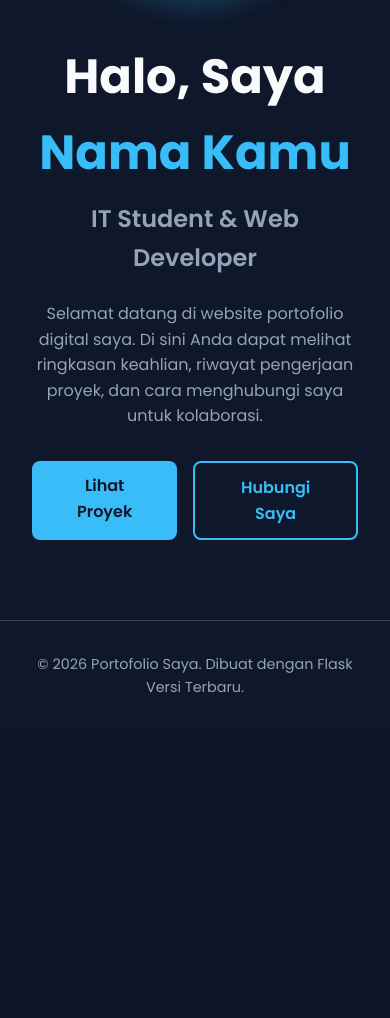
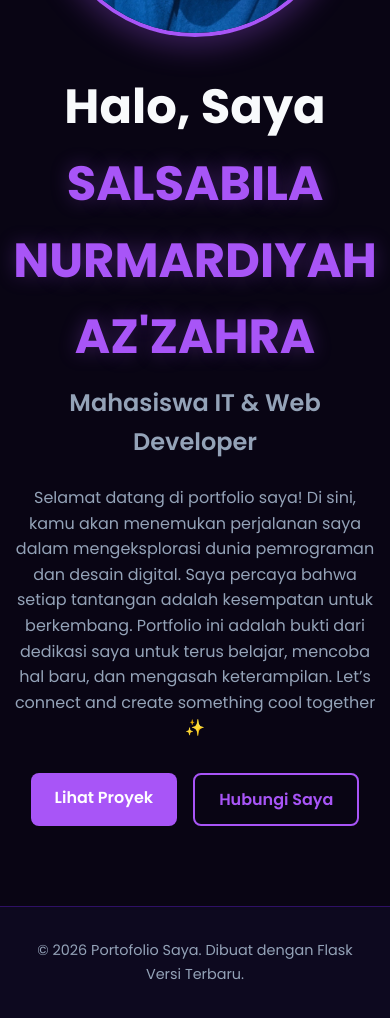
Before and after one commit to salnhazzaara1-bit/portopolio_flask, a Flask app: page / in a window 390 px wide; the page is wider, and only the part inside the window is pictured. Shown: the part 474-1492 px from the top of that part. Before the commit the page ends 1167 px from the top of that part, so only its background shows below. Run offline with Flask 3, Linux system fonts and the light colour scheme.

Commit message:
style: ubah tema warna portfolio menjadi seragam ungu gelap dan neon

```diff
--- a/statsic/css/style.css
+++ b/static/css/style.css
@@ -1,15 +1,25 @@
-/* ==================== CONFIGURATION & VARIABLES ==================== */
+/* ==================== CONFIGURATION & VARIABLES (TEMA UNGU DEEP & NEON) ==================== */
 :root {
-  --bg-color: #0f172a; /* Dark slate background */
-  --card-bg: #1e293b; /* Lighter slate for cards */
-  --text-main: #f8fafc; /* Bright text */
-  --text-muted: #94a3b8; /* Dimmed text */
-  --accent-color: #38bdf8; /* Sky blue accent */
-  --accent-hover: #0ea5e9; /* Darker blue for hover */
-  --danger-color: #ef4444; /* Red for errors/alerts */
-  --success-color: #22c55e; /* Green for success alerts */
-  --max-width: 1100px;
-  --font-family: "Poppins", sans-serif;
+  /* Latar belakang utama: Ungu gelap gulita misterius */
+  --bg-color: #090514;
+
+  /* Latar belakang komponen/kartu */
+  --card-bg: #130f26;
+
+  /* Warna aksen utama: Ungu neon cerah menyala */
+  --accent-color: #a855f7;
+
+  /* Warna aksen sekunder untuk efek hover */
+  --accent-hover: #c084fc;
+
+  /* Warna teks utama & sekunder */
+  --text-main: #f8fafc;
+  --text-muted: #94a3b8;
+  --success-color: #22c55e;
+
+  /* Melengkapi variabel yang kosong agar tidak error */
+  --max-width: 1200px;
+  --font-family: "Poppins", -apple-system, BlinkMacSystemFont, sans-serif;
 }
 
 * {
@@ -89,16 +100,28 @@ body {
 .hero-container {
   display: flex;
   align-items: center;
+  justify-content: space-between;
   gap: 4rem;
 }
 
+.hero-text {
+  flex: 1;
+}
+
+/* Penyesuaian tata letak foto profil bulat di sebelah kanan */
+.hero-avatar {
+  flex: 1;
+  display: flex;
+  justify-content: center;
+}
+
 .hero-avatar img {
-  width: 280px;
-  height: 280px;
+  width: 300px;
+  height: 300px;
   border-radius: 50%;
   object-fit: cover;
   border: 4px solid var(--accent-color);
-  box-shadow: 0 10px 25px rgba(56, 189, 248, 0.2);
+  box-shadow: 0 10px 30px rgba(168, 85, 247, 0.3);
 }
 
 .hero-text h1 {
@@ -107,7 +130,11 @@ body {
 }
 
 .hero-text h1 span {
+  /* Mengubah warna teks nama menjadi Ungu Cerah Neon */
   color: var(--accent-color);
+  text-shadow: 0 0 20px rgba(168, 85, 247, 0.3);
+  background: none;
+  -webkit-text-fill-color: initial;
 }
 
 .hero-text .headline {
@@ -142,12 +169,13 @@ body {
 
 .btn-primary {
   background-color: var(--accent-color);
-  color: var(--bg-color);
+  color: #ffffff;
 }
 
 .btn-primary:hover {
   background-color: var(--accent-hover);
   transform: translateY(-2px);
+  box-shadow: 0 4px 15px rgba(168, 85, 247, 0.4);
 }
 
 .btn-secondary {
@@ -343,10 +378,10 @@ body {
 .footer {
   text-align: center;
   padding: 2rem;
-  border-top: 1px solid #334155;
+  border-top: 1px solid #2e1065;
   color: var(--text-muted);
   font-size: 0.9rem;
-  background-color: #0f172a;
+  background-color: #0d091f;
 }
 
 /* ==================== RESPONSIVE DESIGN ==================== */
@@ -356,7 +391,7 @@ body {
     gap: 1rem;
   }
   .hero-container {
-    flex-direction: column;
+    flex-direction: column-reverse; /* Teks di atas, foto di bawah pada mobile */
     text-align: center;
     gap: 2rem;
   }
--- a/templates/base.html
+++ b/templates/base.html
@@ -23,10 +23,10 @@
       <div class="nav-container">
         <a href="{{ url_for('index') }}" class="nav-logo">MyPortfolio</a>
         <ul class="nav-links">
-          <li><a href="{{ url_for('index') }}">Beranda</a></li>
-          <li><a href="{{ url_for('about') }}">Tentang</a></li>
-          <li><a href="{{ url_for('portfolio') }}">Portofolio</a></li>
-          <li><a href="{{ url_for('contact') }}">Kontak</a></li>
+          <li><a href="{{ url_for('index') }}" class="btn-gradient">Beranda</a></li>
+          <li><a href="{{ url_for('about') }}" class="btn-gradient">Tentang</a></li>
+          <li><a href="{{ url_for('portfolio') }}" class="btn-gradient">Portofolio</a></li>
+          <li><a href="{{ url_for('contact') }}" class="btn-gradient">Kontak</a></li>
         </ul>
       </div>
     </nav>
@@ -42,4 +42,5 @@
     <!-- Hubungkan ke JavaScript Utama -->
     <script src="{{ url_for('static', filename='js/main.js') }}"></script>
   </body>
+
 </html>
--- a/templates/index.html
+++ b/templates/index.html
@@ -1,43 +1,49 @@
-{% extends 'base.html' %} {% block title %}Beranda - Portofolio Saya{% endblock
-%} {% block content %}
+{% extends 'base.html' %}
+
+{% block title %}Beranda - Portofolio Saya{% endblock %}
+
+{% block content %}
 <section class="hero-section">
   <div class="hero-container">
-    <!-- Menampilkan foto profil default jika belum diganti -->
+
+    <!-- ELEMEN KIRI: Bagian Teks Nama dan Deskripsi -->
+    <div class="hero-text">
+      <!-- NAMA -->
+      <h1>Halo, Saya <span>SALSABILA NURMARDIYAH AZ'ZAHRA</span></h1>
+      <!-- STATUS/HEADLINE  -->
+      <p class="headline">Mahasiswa IT & Web Developer</p>
+      <!-- GANTI KATA-KATA SAMBUTAN -->
+      <p class="intro-text">
+        Selamat datang di portfolio saya! Di sini, kamu akan menemukan
+        perjalanan saya dalam mengeksplorasi dunia pemrograman dan desain
+        digital. Saya percaya bahwa setiap tantangan adalah kesempatan untuk
+        berkembang. Portfolio ini adalah bukti dari dedikasi saya untuk terus
+        belajar, mencoba hal baru, dan mengasah keterampilan. Let’s connect and
+        create something cool together ✨
+      </p>
+
+      <div class="hero-buttons">
+        <a href="{{ url_for('portfolio') }}" class="btn btn-primary">Lihat Proyek</a>
+        <a href="{{ url_for('contact') }}" class="btn btn-secondary">Hubungi Saya</a>
+      </div>
+    </div>
+
+
     <div class="hero-avatar">
       {% if profile and profile.avatar %}
+      <img
+        src="{{ url_for('static', filename='uploads/avatar.jpeg') }}"
+        alt="Foto Profil Salsabila"
+
+      />
+      {% else %}
       <img
         src="{{ url_for('static', filename='uploads/' + profile.avatar) }}"
         alt="Avatar"
       />
-      {% else %}
-      <img
-        src="{{ url_for('static', filename='uploads/default_avatar.png') }}"
-        alt="Avatar Default"
-      />
       {% endif %}
     </div>
 
-    <div class="hero-text">
-      <h1>
-        Halo, Saya <span>{{ profile.name if profile else 'Nama Anda' }}</span>
-      </h1>
-      <p class="headline">
-        {{ profile.headline if profile else 'IT Student & Web Developer' }}
-      </p>
-      <p class="intro-text">
-        Selamat datang di website portofolio digital saya. Di sini Anda dapat
-        melihat ringkasan keahlian, riwayat pengerjaan proyek, dan cara
-        menghubungi saya untuk kolaborasi.
-      </p>
-      <div class="hero-buttons">
-        <a href="{{ url_for('portfolio') }}" class="btn btn-primary"
-          >Lihat Proyek</a
-        >
-        <a href="{{ url_for('contact') }}" class="btn btn-secondary"
-          >Hubungi Saya</a
-        >
-      </div>
-    </div>
   </div>
 </section>
 {% endblock %}
```
Also changed, not shown: other parts of static/css/style.css (+43 -13 lines), instance/portfolio.db (added), static/uploads/avatar.jpeg (added), static/uploads/poto_pribadi.jpeg (added), templates/portfolio.html (renamed from templates/portopolio.html).
